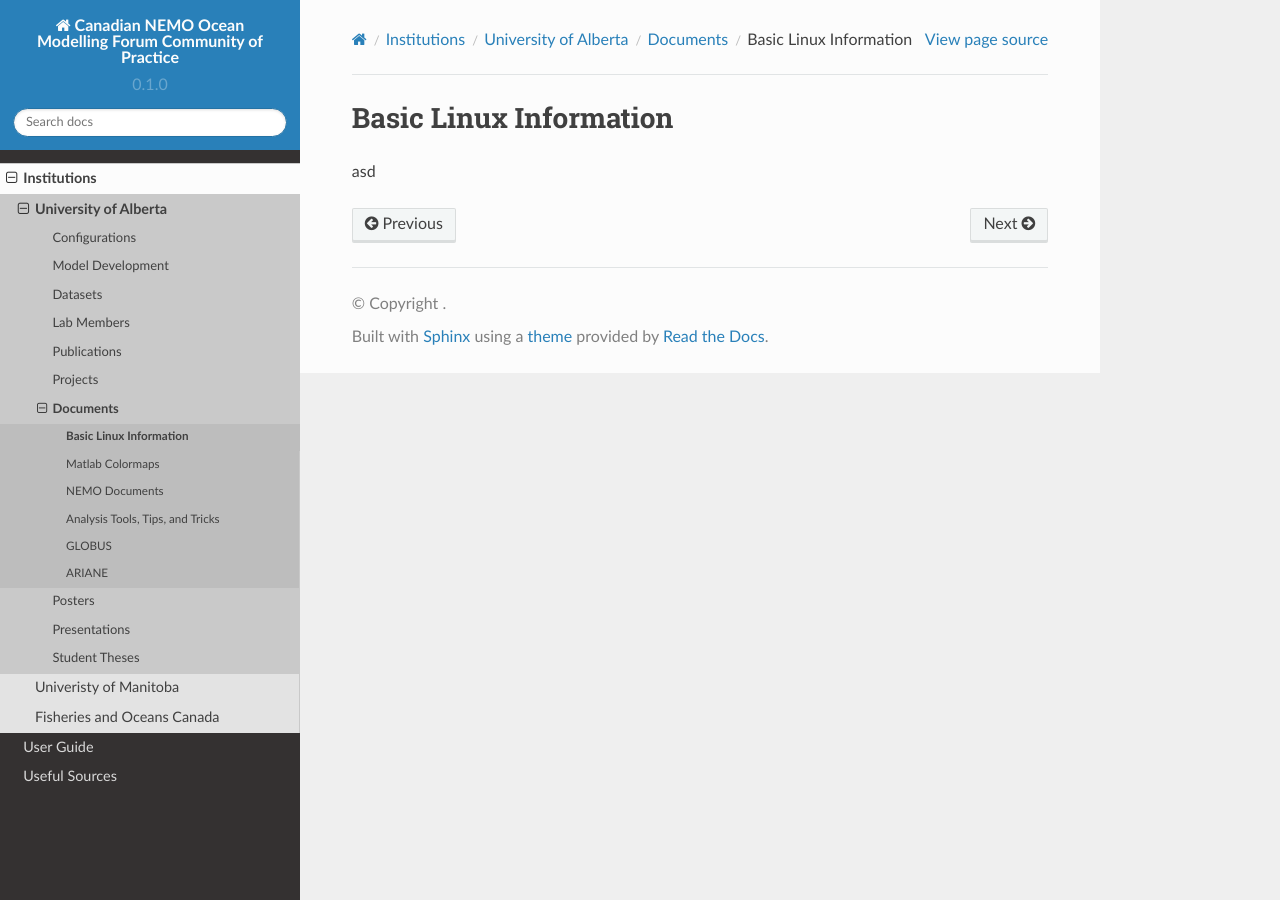
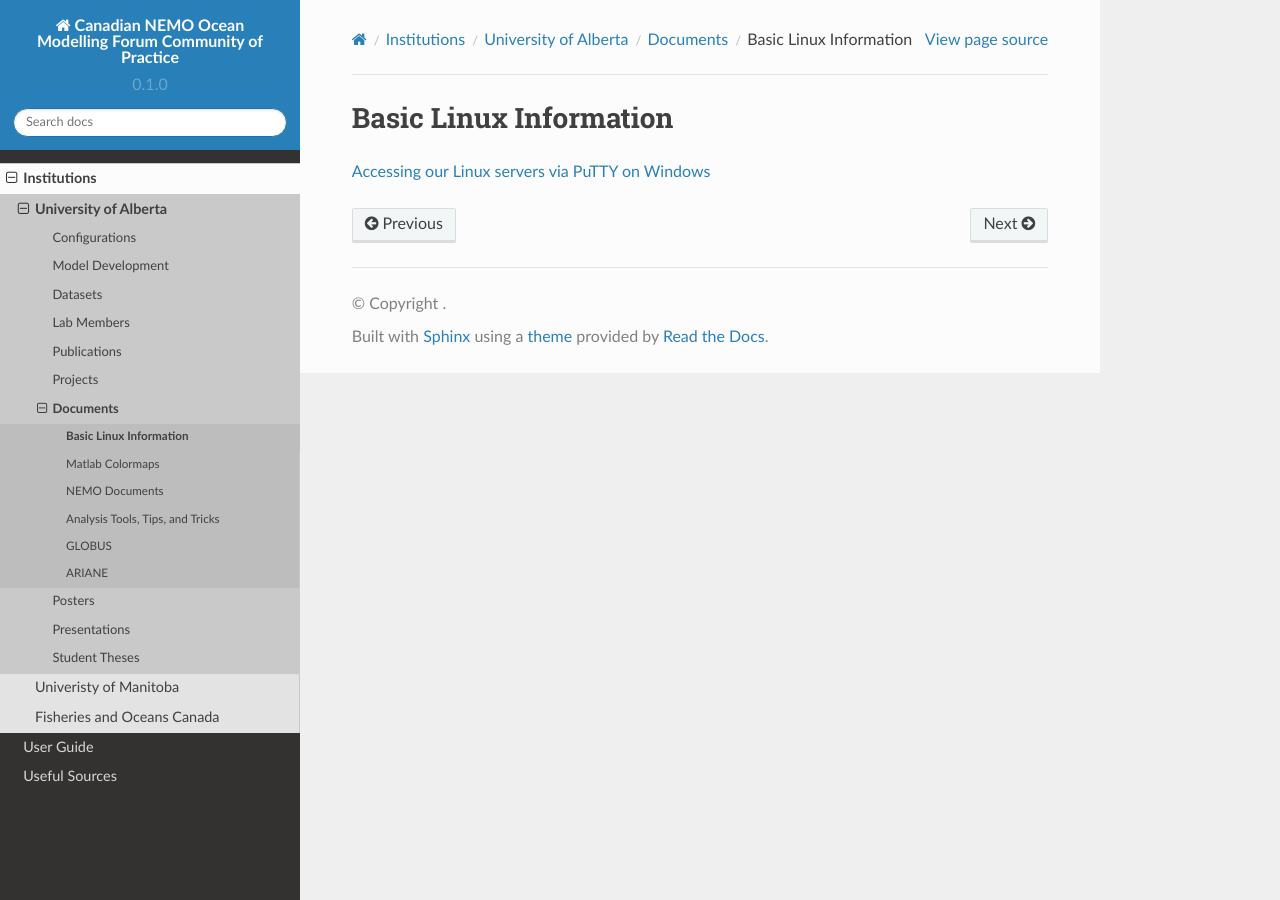
Before and after one commit to UofA-NEMO/Canadian-NEMO-Ocean-Modelling-Forum-Community-of-Practice, a Sphinx documentation site: the page built from docs/Institutions/UofA/Documents/BasicLinuxInformation.rst, in a window 1280 px wide. Built offline with Sphinx 7.4.7 and the Read the Docs theme 2.0.0, drawn with Linux system fonts in a browser that asks for light colours; pages that are not in the unit, such as notebooks, are missing from menus.

Commit message:
Update BasicLinuxInformation.rst

```diff
--- a/docs/Institutions/UofA/Documents/BasicLinuxInformation.rst
+++ b/docs/Institutions/UofA/Documents/BasicLinuxInformation.rst
@@ -1,4 +1,4 @@
 Basic Linux Information
 =======================
 
-asd
+`Accessing our Linux servers via PuTTY on Windows <https://docs.google.com/document/d/e/2PACX-1vQcupahJy3jXaEirQP-MKHgXQPggKogj8YEHJBpiSZuci5dggzcxUTQP-2LjreGjQ/pub>`_
```
